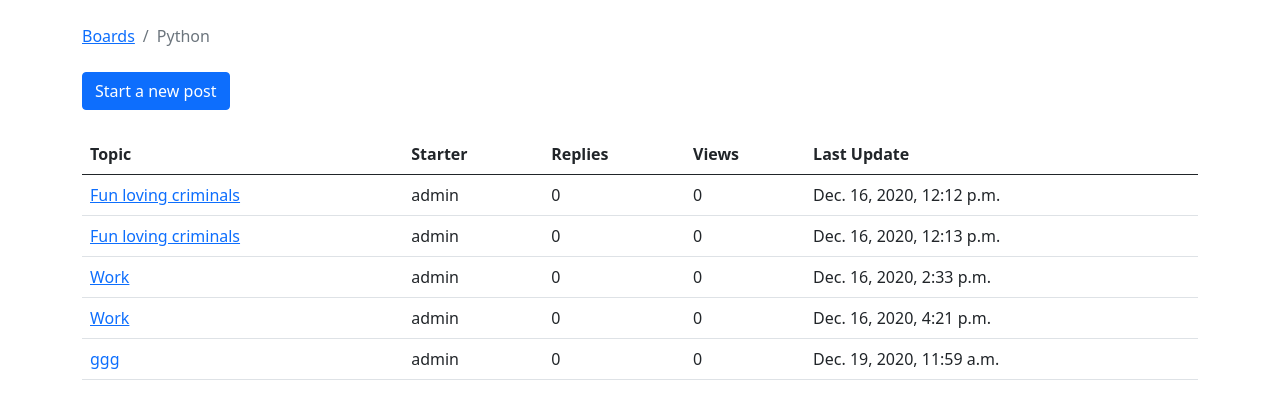
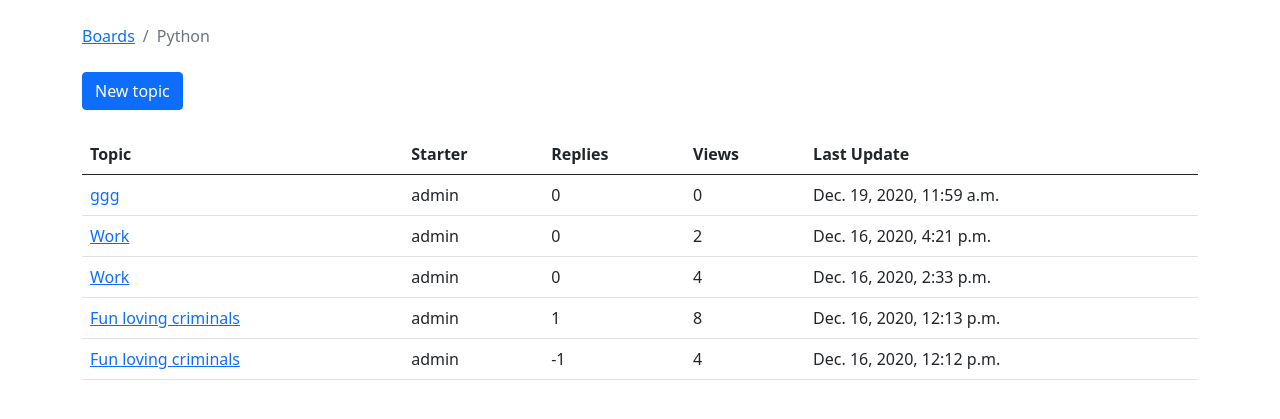
Before and after one commit to teefats/rosebud, a Django app: page /boards/2/ in a window 1280 px wide. Shown: the part 56-475 px from the top of the page. Run offline with Django 3.2, Linux system fonts and the light colour scheme; data comes from the database, SQL or seed files in the repository; both versions use the stored data as it was after the commit; some libraries are stand-ins or nearby versions.

Commit message:
Added reply functionality

```diff
--- a/boards/models.py
+++ b/boards/models.py
@@ -6,7 +6,7 @@ from django.db import models
 from django.contrib.auth.models import User
 from django.db.models.deletion import CASCADE
 from django.urls import reverse
-# from django.utils.text import Truncator
+from django.utils.text import Truncator
 
 # Create your models here.
 class Board(models.Model):
@@ -15,6 +15,11 @@ class Board(models.Model):
 
     def __str__(self):
         return self.name
+
+    def get_posts_count(self):
+        return Post.objects.filter(topic__board=self).count()
+    def get_last_post(self):
+        return Post.objects.filter(topic__board=self).order_by('-created_at').first()
 
 class Topic(models.Model):
     subject= models.CharField(max_length=255)
@@ -35,7 +40,8 @@ class Post(models.Model):
     updated_by = models.ForeignKey(User, null=True, related_name='+', on_delete=CASCADE)
 
     def __str__(self):
-        return self.message
+        truncated_message = Truncator(self.message)
+        return truncated_message.chars(30)
 
 
 # class User(models.Model):
--- a/boards/views.py
+++ b/boards/views.py
@@ -2,6 +2,7 @@ from django.contrib.auth.models import User
 from django.db.models.query import RawQuerySet
 from django.shortcuts import render, get_object_or_404, redirect
 from django.http import Http404
+from django.db.models import Count
 from .models import Board, Topic, Post
 from .forms import NewTopicForm, PostForm
 from django.contrib.auth.decorators import login_required
@@ -14,7 +15,9 @@ def home(request):
 
 def board_topics(request, pk):
     board = get_object_or_404(Board, pk=pk)
-    return render(request, 'topics.html', {'board': board})
+    topics = board.topics.order_by('-last_updated').annotate(replies=Count('posts') - 1)
+    return render(request, 'topics.html', {'board': board, 'topics': topics})
+
 
 def contact_us(request):
     return render(request, 'contact_us.html')
@@ -48,9 +51,8 @@ def new_topic(request, pk):
         form = NewTopicForm()
     return render(request, 'new_topic.html', {'board': board, 'form': form})
 
-
 def topic_posts(request, pk, topic_pk):
-    topic = get_object_or_404(Topic, board__pk = pk, pk = topic_pk)
+    topic = get_object_or_404(Topic, board__pk=pk, pk=topic_pk)
     topic.views += 1
     topic.save()
     return render(request, 'topic_posts.html', {'topic': topic})
--- a/roseboard/urls.py
+++ b/roseboard/urls.py
@@ -27,9 +27,10 @@ urlpatterns = [
     path('', views.home, name='home'),
     path('boards/<int:pk>/', views.board_topics, name='board_topics'),
     path('boards/<int:pk>/new/', views.new_topic, name='new_topic'),
-    # path('boards/<int:pk>/topics/<int:topic_pk>/', views.topic_posts, name='topic_posts'),
-    url(r'^boards/(?P<pk>\d+)/topics/(?P<topic_pk>\d+)/$', views.topic_posts, name='topic_posts'),
+    path('boards/<int:pk>/topics/<int:topic_pk>/', views.topic_posts, name='topic_posts'),
+    # url(r'^boards/(?P<pk>\d+)/topics/(?P<topic_pk>\d+)/$', views.topic_posts, name='topic_posts'),
     url(r'^boards/(?P<pk>\d+)/topics/(?P<topic_pk>\d+)/reply/$', views.reply_topic, name='reply_topic'),
+    url('boards/<int:pk>/topics/<int:topic_pk>/reply/', views.reply_topic, name='reply_topic'),
     path('admin/', admin.site.urls),
     path('', include('boards.urls')),
     path('signup/', account_views.signup, name='signup'),
--- a/templates/topics.html
+++ b/templates/topics.html
@@ -6,14 +6,12 @@
 
 {% block breadcrumb %}
   <li class="breadcrumb-item"><a href="{% url 'home' %}">Boards</a></li>
-           <li class="breadcrumb-item active">{{ board.name }}
-
-           </li>{% endblock %}
-
+  <li class="breadcrumb-item active">{{ board.name }}</li>
+{% endblock %}
 
 {% block content %}
   <div class="mb-4">
-           <a href = "{% url 'new_topic' board.pk %}"><button name = "new_post" class="btn btn-primary"> Start a new post</button></a>
+    <a href="{% url 'new_topic' board.pk %}" class="btn btn-primary">New topic</a>
   </div>
 
   <table class="table">
@@ -27,17 +25,15 @@
       </tr>
     </thead>
     <tbody>
-        {% for topic in board.topics.all %}
+      {% for topic in topics %}
         <tr>
           <td><a href="{% url 'topic_posts' board.pk topic.pk %}">{{ topic.subject }}</a></td>
           <td>{{ topic.starter.username }}</td>
-
-            <td>0</td>
-          <td>0</td>
+          <td>{{ topic.replies }}</td>
+          <td>{{ topic.views }}</td>
           <td>{{ topic.last_updated }}</td>
         </tr>
       {% endfor %}
     </tbody>
   </table>
-
 {% endblock %}
```
Also changed, not shown: boards/tests/test_view_reply_topic.py (added, +98 -0 lines), templates/home.html (+19 -13 lines), db.sqlite3. Lines whose indentation alone changed are shown as unchanged.
